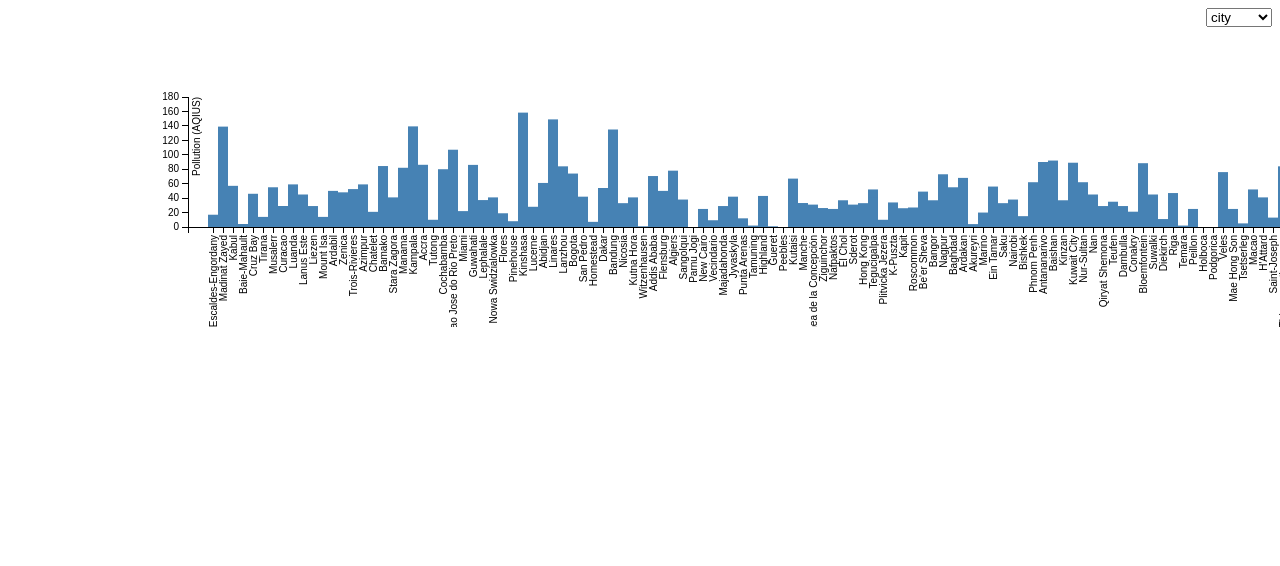
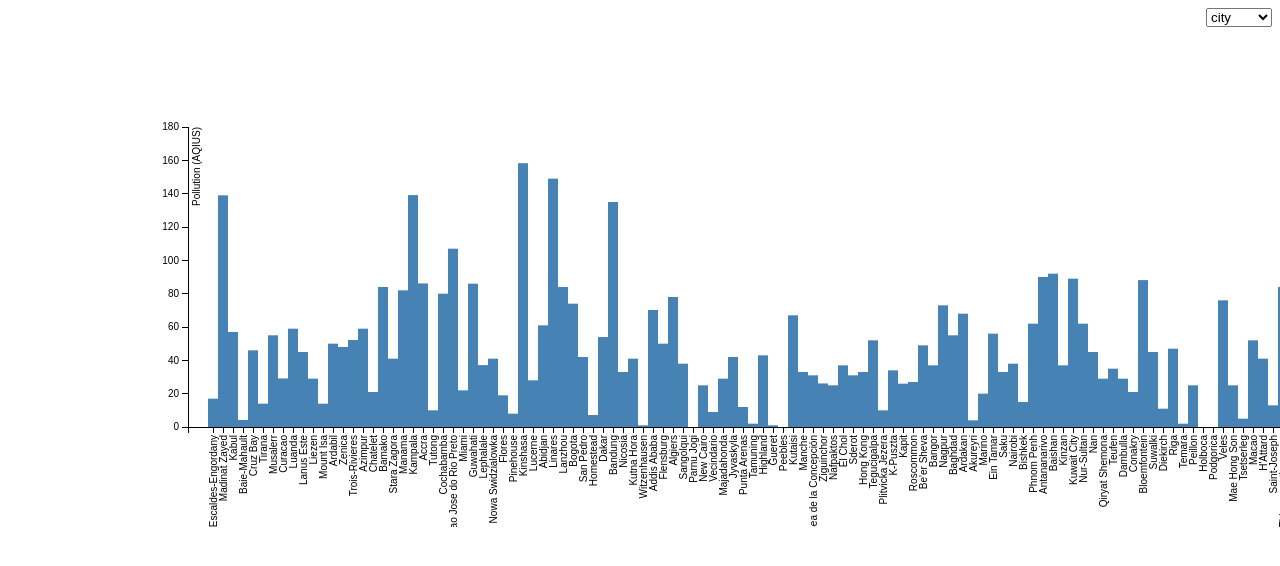
Before and after one commit to AQI-Project/Project-3-AQI, a plain HTML site: page Visualization3/index.html in a window 1280 px wide. Shown: the top 566 px of the page. Drawn offline with nearby package versions, Linux system fonts and the light colour scheme.

Commit message:
update index.html visualization design scale

```diff
--- a/Visualization3/index.html
+++ b/Visualization3/index.html
@@ -32,9 +32,9 @@
 
 <script>
 // set the dimensions of the canvas
-var margin = {top: 70, right: 180, bottom: 100, left: 180},
+var margin = {top: 100, right: 180, bottom: 100, left: 180},
     width = 2000 - margin.left - margin.right,
-    height = 300 - margin.top - margin.bottom;
+    height = 500 - margin.top - margin.bottom;
 
 
 // set the ranges
```
